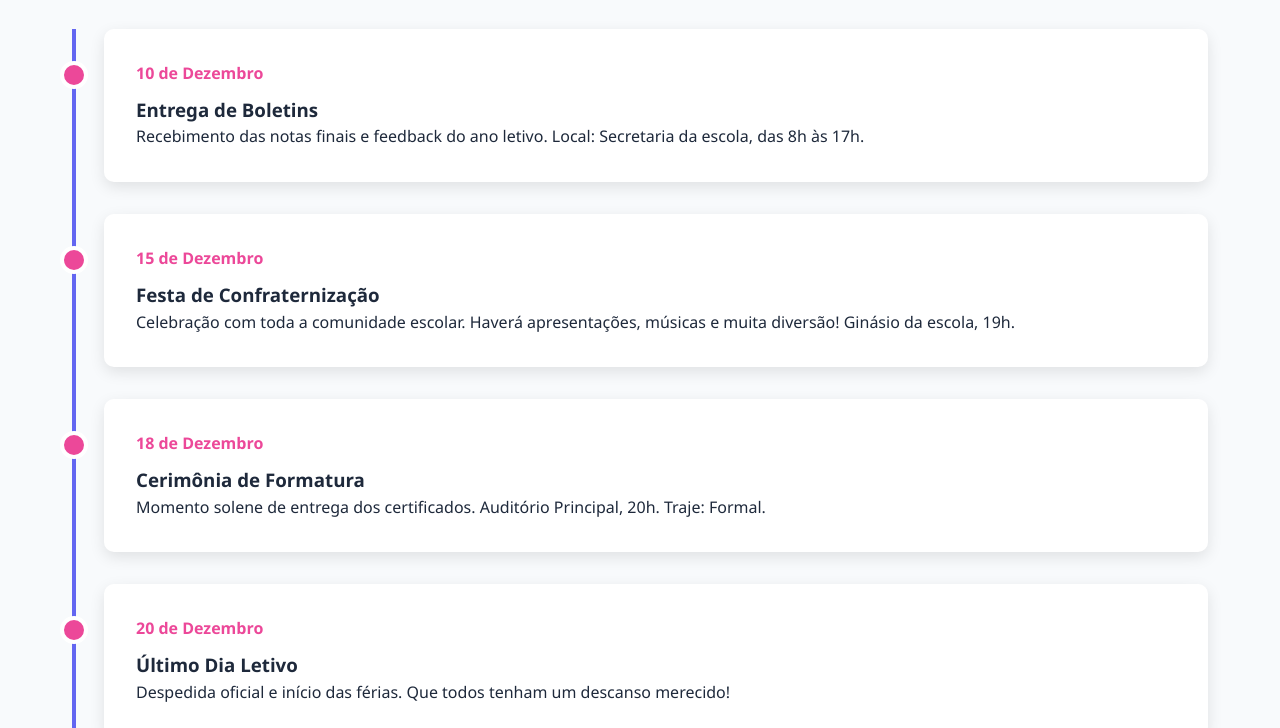
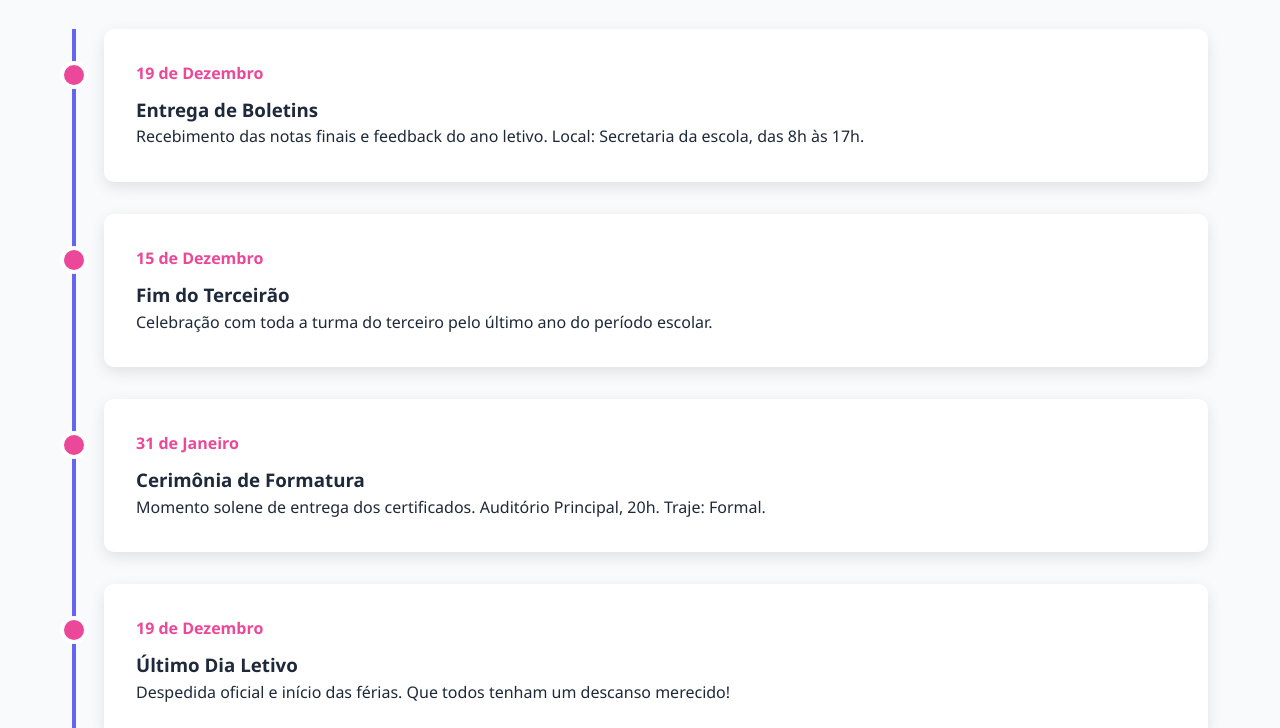
Before and after one commit to GabrielSumb/reda-o2, a plain HTML site: page index.html in a window 1280 px wide. Shown: the part 1632-2360 px from the top of the page. Drawn offline with Linux system fonts and the light colour scheme.

Commit message:
Update index.html

```diff
--- a/index.html
+++ b/index.html
@@ -113,22 +113,22 @@
       <h2 class="section-title">📅 Agenda de Encerramento</h2>
       <div class="timeline">
         <article class="timeline-item">
-          <p class="timeline-date">10 de Dezembro</p>
+          <p class="timeline-date">19 de Dezembro</p>
           <h3>Entrega de Boletins</h3>
           <p>Recebimento das notas finais e feedback do ano letivo. Local: Secretaria da escola, das 8h às 17h.</p>
         </article>
         <article class="timeline-item">
           <p class="timeline-date">15 de Dezembro</p>
-          <h3>Festa de Confraternização</h3>
-          <p>Celebração com toda a comunidade escolar. Haverá apresentações, músicas e muita diversão! Ginásio da escola, 19h.</p>
+          <h3>Fim do Terceirão</h3>
+          <p>Celebração com toda a turma do terceiro pelo último ano do período escolar.</p>
         </article>
         <article class="timeline-item">
-          <p class="timeline-date">18 de Dezembro</p>
+          <p class="timeline-date">31 de Janeiro</p>
           <h3>Cerimônia de Formatura</h3>
           <p>Momento solene de entrega dos certificados. Auditório Principal, 20h. Traje: Formal.</p>
         </article>
         <article class="timeline-item">
-          <p class="timeline-date">20 de Dezembro</p>
+          <p class="timeline-date">19 de Dezembro</p>
           <h3>Último Dia Letivo</h3>
           <p>Despedida oficial e início das férias. Que todos tenham um descanso merecido!</p>
         </article>
@@ -165,7 +165,7 @@
       <div class="footer-content">
         <div class="footer-section">
           <h3>Sobre</h3>
-          <p>Site comemorativo do encerramento do ano letivo 2024. Celebrando conquistas e construindo memórias!</p>
+          <p>Site comemorativo do encerramento do ano letivo 2025.</p>
         </div>
         <div class="footer-section">
           <h3>Contato</h3>
```
